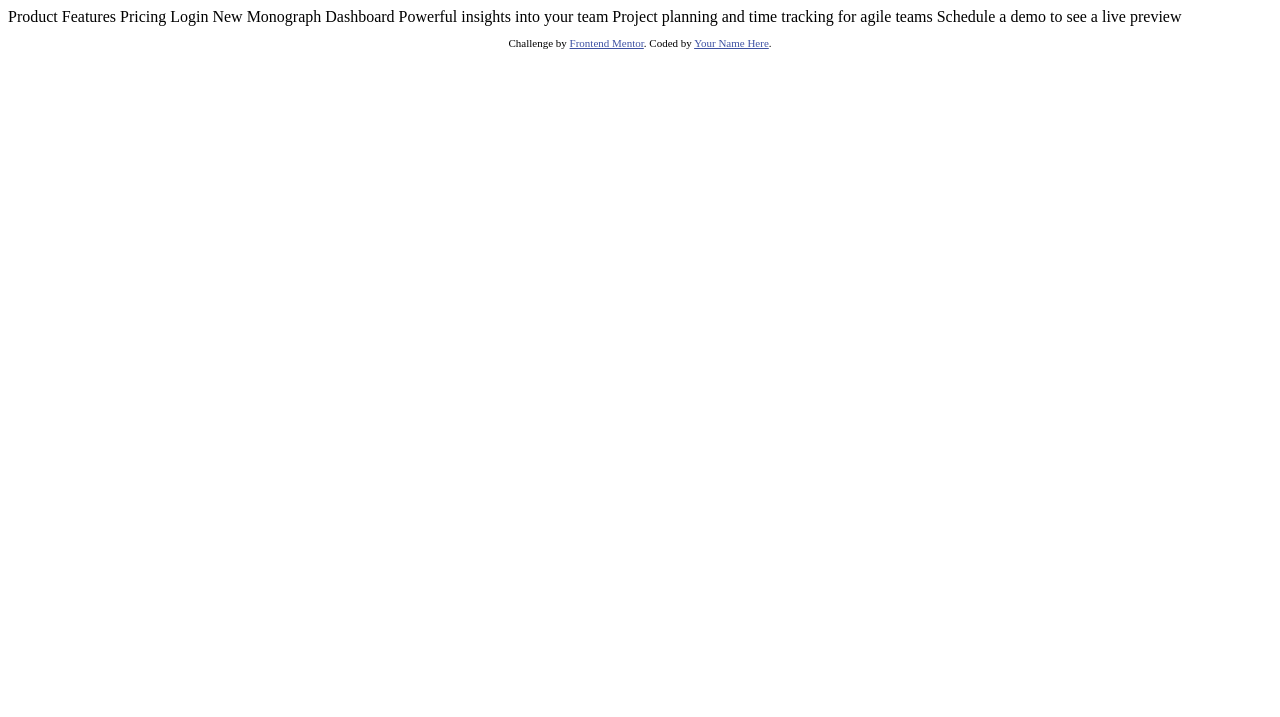
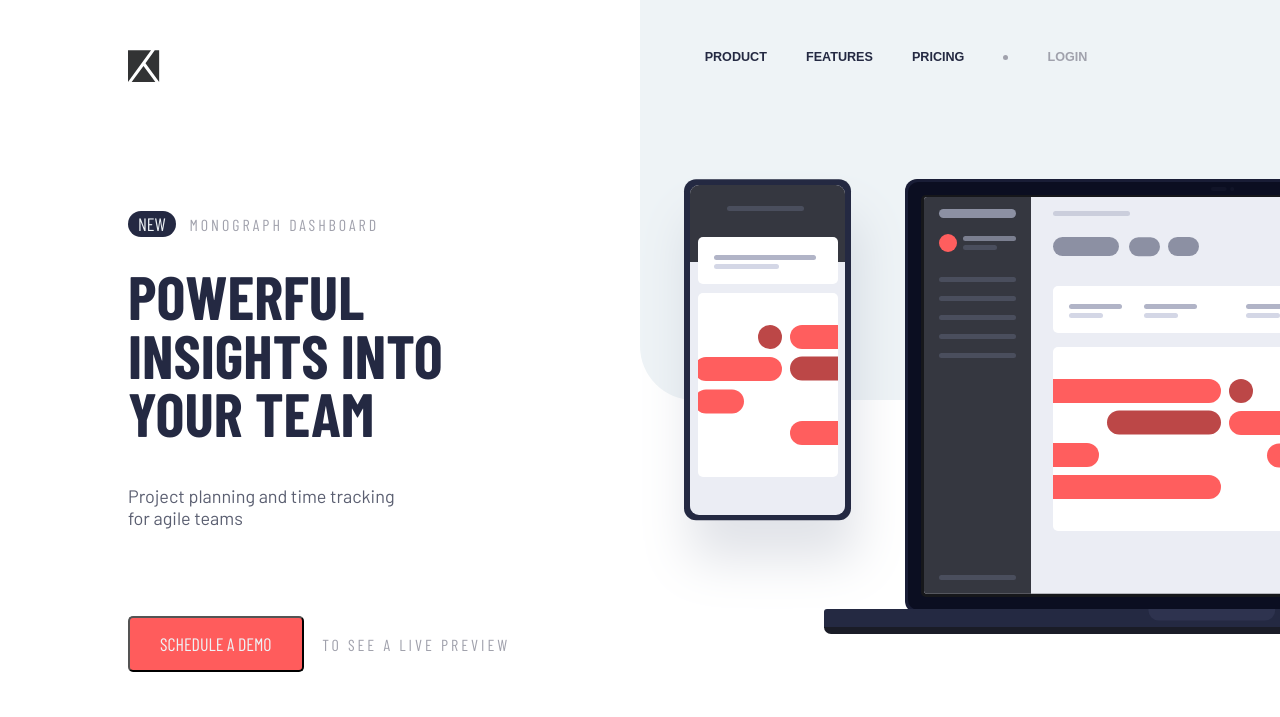
Before and after one commit to C0dras1/tracking-intro, a plain HTML site: page index.html in a window 1280 px wide. Drawn offline with nearby package versions, Linux system fonts and the light colour scheme.

Commit message:
basic desktop layout complete

```diff
--- a/index.html
+++ b/index.html
@@ -5,35 +5,62 @@
   <meta name="viewport" content="width=device-width, initial-scale=1.0"> <!-- displays site properly based on user's device -->
 
   <link rel="icon" type="image/png" sizes="32x32" href="./images/favicon-32x32.png">
+  <link rel="stylesheet" text="text/css" href="style.css">
 
   <title>Frontend Mentor | Project tracking intro component</title>
 
-  <!-- Feel free to remove these styles or customise in your own stylesheet 👍 -->
-  <style>
-    .attribution { font-size: 11px; text-align: center; }
-    .attribution a { color: hsl(228, 45%, 44%); }
-  </style>
 </head>
 <body>
-  Product
-  Features
-  Pricing
-  Login
+  <div class="container">
+    <!-- logo, will be row  -->
+    <img class="logo" src="images/logo.svg" alt="logo" />
+    <!-- button for -->
+    <button id="mobile-menu-btn">
+      <img
+        src="images/icon-hamburger.svg"
+        class="icon-hamburger"
+        alt="hamburger-icon"
+      />
 
-  New
-  Monograph Dashboard
+      <img
+        src="images/icon-close.svg"
+        class="icon-close"
+        alt="close-icon"
+      />
+    </button>
 
-  Powerful insights into your team
-  Project planning and time tracking for agile teams
+    <!--  -->
+    <ul>
+      <li><a href="#">Product</a></li>
+      <li><a href="#">Features</a></li>
+      <li><a href="#">Pricing</a></li>
+      <li class="menu-divider"><a href="#"></a></li>
+      <li><a class="special-menu-item" href="#">Login</a></li>
+    </ul>
 
-  Schedule a demo
-  to see a live preview
+    <div class="content-wrapper">
+      <!-- first subheader -->
+      <div class="subheader">
+        <h3>New</h3>
+        <span> Monograph Dashboard</span>
+      </div>
+      <!-- h1 large bold text takes up 5 or 6 col? -->
+      <h1>Powerful insights into your team</h1>
 
-  <footer>
-    <p class="attribution">
-      Challenge by <a href="https://www.frontendmentor.io?ref=challenge" target="_blank">Frontend Mentor</a>.
-      Coded by <a href="#">Your Name Here</a>.
-    </p>
-  </footer>
+      <!-- mini paragraph text -->
+      <p class="description">Project planning and time tracking for agile teams</p>
+      <!-- button to take 2 col with grip gap next to button sub-header CTA text -->
+      <div class="cta">
+        <button>Schedule a demo</button>
+        <p>to see a live preview</p>
+      </div>
+    </div>
+
+    <div class="illustration">
+      <img src="images/illustration-devices.svg" alt="phone and desktop illustration" />
+    </div>
+
+  </div>
+
 </body>
 </html>
--- a/style.css
+++ b/style.css
@@ -0,0 +1,191 @@
+@import url('https://fonts.googleapis.com/css2?family=Barlow&family=Barlow+Condensed:wght@400;700&display=swap');
+
+:root {
+  --red: hsl(0, 100%, 68%);
+  --Very-Dark-Blue: hsl(230, 29%, 20%);
+  --Dark-Grayish-Blue: hsl(230, 11%, 40%);
+  --Grayish-Blue: hsl(231, 7%, 65%);
+  --Light-Grayish-Blue: hsl(207, 33%, 95%);
+}
+* {
+  padding: 0;
+  margin: 0;
+  box-sizing: border-box;
+}
+
+#mobile-menu-btn {
+  border: none;
+  background: transparent;
+  display: none;
+}
+
+body {
+  font-family: 'Barlow', sans-serif;
+  color: var(--Very-Dark-Blue);
+  font-size: 18px;
+}
+
+body::after {
+  background-color: var(--Light-Grayish-Blue);
+  content: "";
+  position: absolute;
+  top: 0;
+  right: 0;
+  z-index: -999;
+  height: 50vh;
+  width: 50vw;
+  border-bottom-left-radius: 3em;
+}
+
+/* Desktop main container grid set-up -----START */
+.container {
+  display: grid;
+  grid-template-columns: repeat(2, minmax(400px, 1fr));
+  grid-template-rows: min(120px);
+  grid-template-areas:
+    "logo menu"
+    "content illustration";
+  padding: 50px 10%;
+  overflow-x: hidden;
+}
+
+#logo {
+  grid-area: logo
+}
+
+ul {
+  grid-area: menu;
+  list-style: none;
+  display: flex;
+  flex-direction: row;
+  justify-content: space-evenly;
+  padding: 0 5%;
+  font-family: 'Barlow-condensed', sans-serif;
+  text-transform: uppercase;
+  font-size: 0.7em;
+  font-weight: 700;
+}
+
+.content-wrapper {
+  grid-area: content
+}
+
+.illustration {
+  grid-area: illustration;
+}
+
+
+/* MENU */
+ul li {
+
+}
+
+ul li a {
+  text-decoration: none;
+  color: var(--Very-Dark-Blue);
+}
+
+.menu-divider {
+  background-color: var(--Grayish-Blue);
+  content: "";
+  border-radius: 50%;
+  height: 5px;
+  width: 5px;
+  margin-top: 1%;
+}
+
+.special-menu-item {
+  color: var(--Grayish-Blue);
+}
+
+
+/* CONTENT ELEMENTS */
+
+.content-wrapper {
+  height: 100%;
+  display: grid;
+  grid-template-rows: repeat(6, minmax(50px, 1fr));
+  justify-items: start;
+  align-items: center;
+  padding: 2% 0;
+}
+.subheader h3 {
+  background-color: hsl(230, 29%, 20%);
+  color: hsl(207, 33%, 95%);
+  display: inline-block;
+  border-radius: 15px;
+  padding: 2px 10px;
+  text-transform: uppercase;
+  font-weight: 400;
+  font-family: 'Barlow Condensed', sans-serif;
+  font-size: 18px;
+}
+
+.subheader span {
+  text-transform: uppercase;
+  color: hsl(231, 7%, 65%);
+  font-weight: 400;
+  align-self: stretch;
+  font-size: 16px;
+  font-family: 'Barlow Condensed', sans-serif;
+  padding-left: 10px;
+  letter-spacing: 3px;
+  text-shadow: 1px hsl(230, 29%, 20%);
+}
+
+h1 {
+  grid-row: 2 / 4;
+  text-transform: uppercase;
+  font-family: 'Barlow Condensed', sans-serif;
+  font-weight: 700;
+  font-size: 340%;
+  line-height: 95%;
+  width: 80%;
+}
+
+.description {
+  text-overflow: clip;
+  padding-right: 45%;
+  color: hsl(230, 11%, 40%);
+  place-self: end;
+}
+
+.cta {
+  grid-row: 6 / 7;
+  justify-self: start;
+  align-self: start;
+  display: inline-block;
+  font-family: 'Barlow Condensed', sans-serif;
+}
+
+.cta button {
+  padding: 15px 30px;
+  border-radius: 5px;
+  display: inline-block;
+  text-transform: uppercase;
+  background-color: hsl(0, 100%, 68%);
+  color: hsl(207, 33%, 95%);
+  font-family: 'Barlow Condensed', sans-serif;
+  font-size: 18px;
+  transition: background-color 0.2s;
+}
+
+.cta button:active,
+.cta button:hover {
+  cursor: pointer;
+  background-color: hsl(0, 98%, 59%);
+}
+
+.cta p {
+  display: inline-block;
+  text-transform: uppercase;
+  padding-left: 15px;
+  color: hsl(231, 7%, 65%);
+  letter-spacing: 3px;
+  text-shadow: 1px hsl(230, 29%, 20%);
+  font-family: 'Barlow Condensed', sans-serif;
+  font-size: 16px;
+}
+
+
+/* ILLUSTRATION */
```
